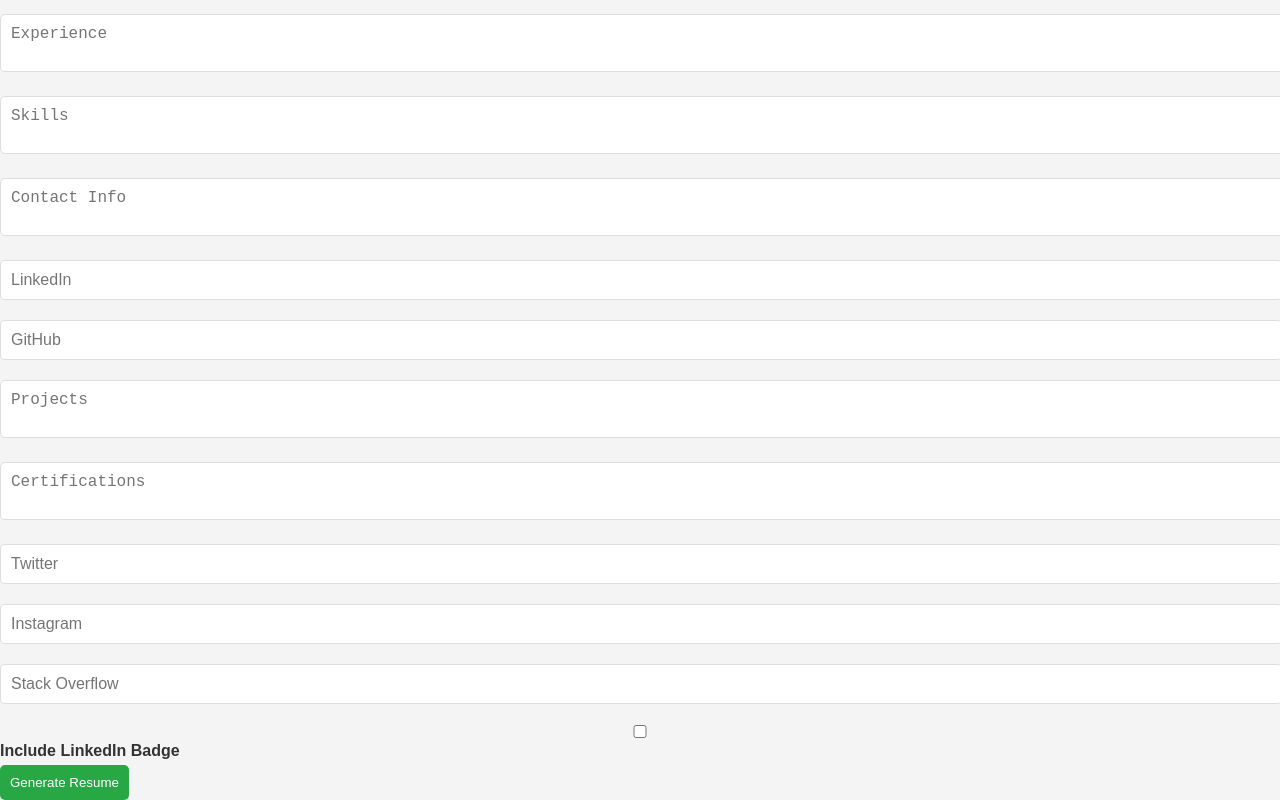
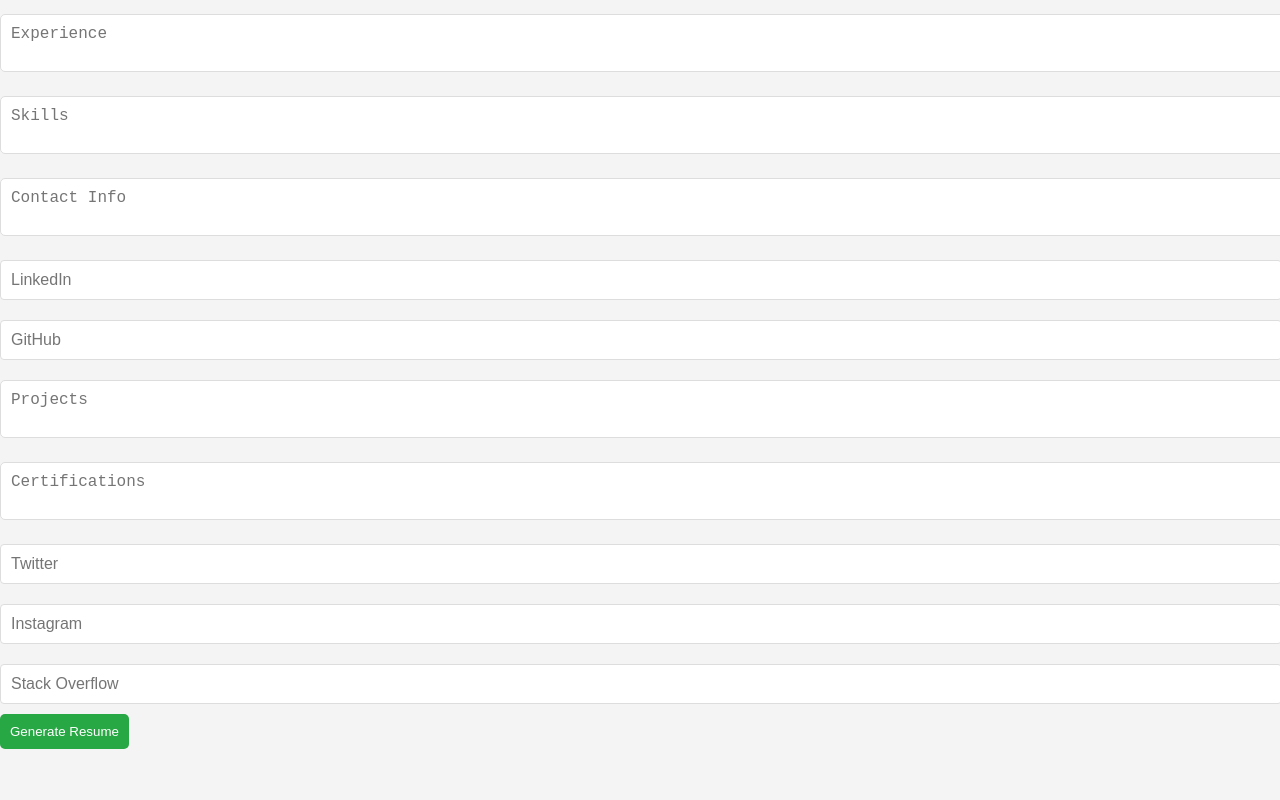
Before and after one commit to MYousuf-Codes/Static-Interactive-Resmue, a plain HTML site: page generateResume.html in a window 1280 px wide. Shown: the part 658-1458 px from the top of the page. After the commit the page ends 1407 px from the top, so only its background shows below. Drawn offline with Linux system fonts and the light colour scheme.

Commit message:
Update generateResume.html

```diff
--- a/generateResume.html
+++ b/generateResume.html
@@ -125,9 +125,7 @@
         <input type="url" id="twitter" placeholder="Twitter" />
         <input type="url" id="instagram" placeholder="Instagram" />
         <input type="url" id="stackoverflow" placeholder="Stack Overflow" />
-        <label>
-            <input type="checkbox" id="linkedinBadge" /> Include LinkedIn Badge
-        </label>
+
         <button type="submit">Generate Resume</button>
     </form>
     <div id="resumeContainer"></div>
```
